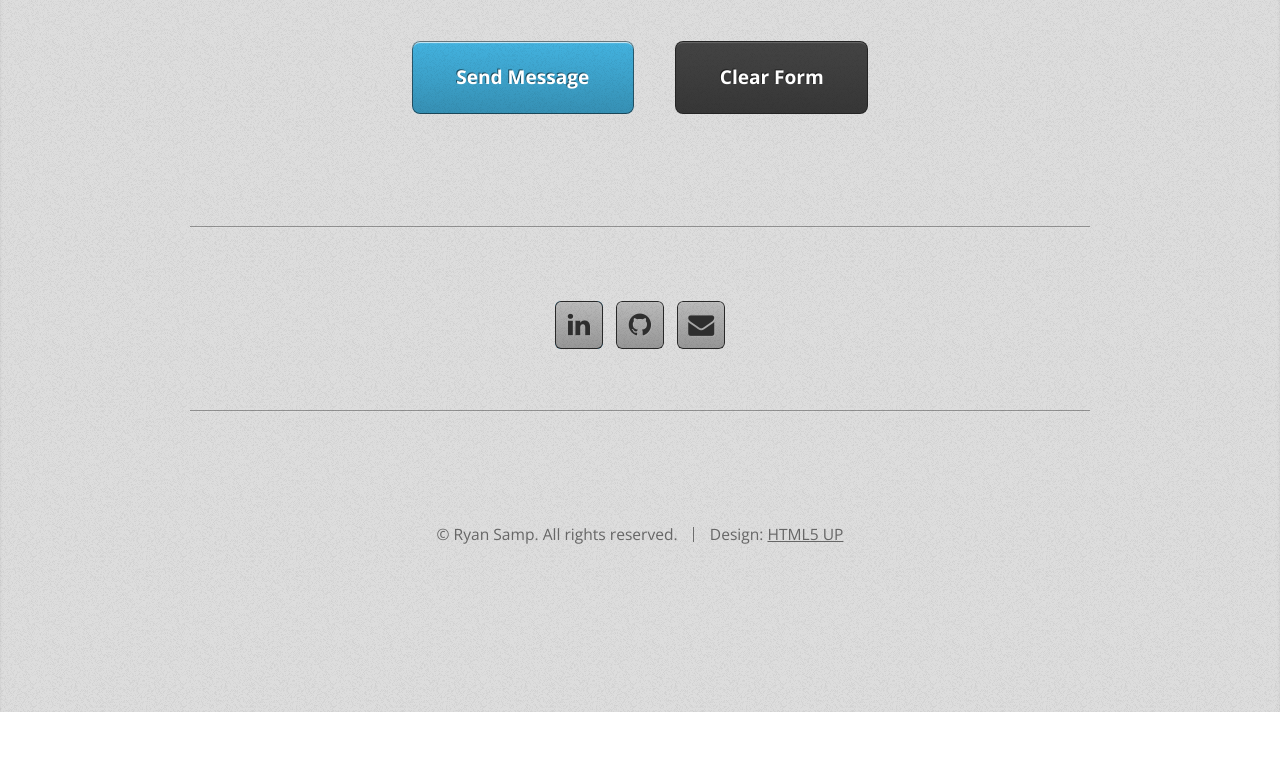
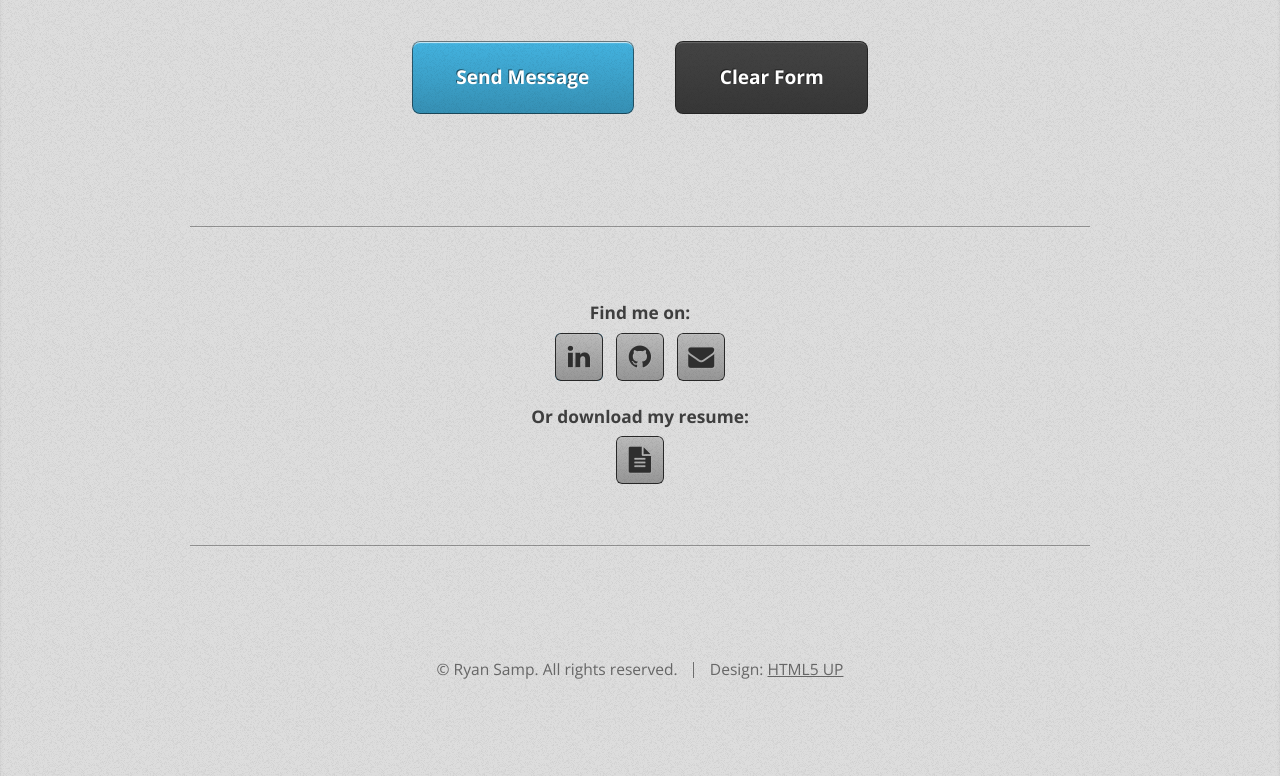
Before and after one commit to rsamp/portfolio, a plain HTML site: page index.html in a window 1280 px wide. Shown: the part 2813-3589 px from the top of the page. Before the commit the page ends 3525 px from the top, so only its background shows below. Drawn offline with nearby package versions, Linux system fonts and the light colour scheme.

Commit message:
Add resume

```diff
--- a/assets/css/main.css
+++ b/assets/css/main.css
@@ -2172,8 +2172,6 @@
 	display: block;
 	width: 50%;
 	float: left;
-	/*border-radius: 5px;*/
-	/*bottom: 30px;*/
 	text-decoration: none;
 	text-shadow: 0;
 	color: #3e3e3e;
@@ -2186,8 +2184,11 @@
 .chess{
 	width: 100%;
 	border-left: 1px solid #888;
-	/*right: 20px;*/
-	/*float: right;*/
+}
+
+.social h4 {
+	margin-bottom: 0px;
+	margin-top: 10px;
 }
 
 /*.project-buttons .dark {
--- a/index.html
+++ b/index.html
@@ -259,6 +259,9 @@
 								<hr />
 								<!-- <h3>Find me on ...</h3> -->
 								<ul class="social">
+									<h4>
+										Find me on:
+									</h4>
 									<!-- <li><a href="#" class="icon fa-twitter"><span class="label">Twitter</span></a></li> -->
 									<!-- <li><a href="#" class="icon fa-facebook"><span class="label">Facebook</span></a></li> -->
 									<!-- <li><a href="#" class="icon fa-dribbble"><span class="label">Dribbble</span></a></li> -->
@@ -277,7 +280,10 @@
 									<li><a href="#" class="icon fa-blogger"><span>Blogger</span></a></li>
 									<li><a href="#" class="icon fa-flickr"><span>Flickr</span></a></li>
 									<li><a href="#" class="icon fa-vimeo"><span>Vimeo</span></a></li> -->
-
+									<h4>
+										Or download my resume:
+									</h4>
+									<li><a target="_blank" href="./assets/Resume.pdf" class="icon fa-file-text"><span class="label">Email</span></a></li>
 								</ul>
 								<hr />
 							</div>
```
Also changed, not shown: 1 other file.
